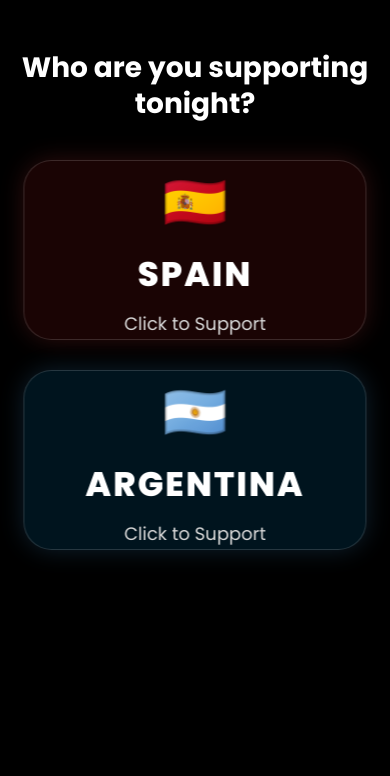
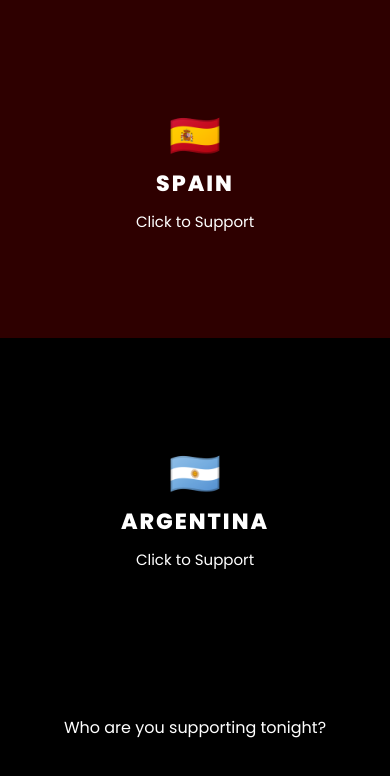
Before and after one commit to Shinnousuke/fifa, a website: page index.html in a window 390 px wide. Drawn offline with nearby package versions, Linux system fonts and the light colour scheme.

Commit message:
Update style.css

```diff
--- a/style.css
+++ b/style.css
@@ -5,13 +5,18 @@
     font-family:'Poppins',sans-serif;
 }
 
-html,body{
+html,
+body{
     width:100%;
-    min-height:100%;
-    overflow:hidden;
+    min-height:100vh;
     background:#000;
+    overflow-x:hidden;
 }
-
+.container{
+    position:relative;
+    width:100%;
+    height:100vh;
+}
 
 /* Background */
 
@@ -153,33 +158,8 @@ html,body{
     color:#ffe600;
 }
 
-.success-message{
-    width:100%;
-    max-width:420px;
-    margin:20px auto;
-    padding:24px;
 
-    background:rgba(255,255,255,.08);
-    border:1px solid rgba(255,255,255,.15);
-    border-radius:22px;
 
-    backdrop-filter:blur(12px);
-
-    color:white;
-    text-align:center;
-}
-
-.success-message h2{
-    margin:12px 0;
-    color:#FFD54F;
-    font-size:26px;
-}
-
-.success-message p{
-    color:#f2f2f2;
-    font-size:17px;
-    line-height:1.7;
-}
 /* TABLET */
 
 @media(max-width:900px){
@@ -192,125 +172,116 @@ html,body{
 
 
 
-/* ================= MOBILE ================= */
+/* MOBILE */
 
 @media (max-width:650px){
 
 html,
 body{
-    overflow:hidden;
+    overflow-y:auto;
 }
 
-/* Hide VS circle */
-.vs{
-    display:none;
+/* Teams become normal blocks */
+
+.team{
+    position:relative;
+    width:100%;
+    height:40vh;
 }
 
-/* Center text */
+.left{
+    left:auto;
+    top:auto;
+}
+
+.right{
+    right:auto;
+    top:auto;
+}
+
+/* Center is no longer absolute */
 
 .center{
-    position:absolute;
-    top:40px;
-    left:50%;
-    transform:translateX(-50%);
-    width:90%;
+    position:relative;
+    top:auto;
+    left:auto;
+    transform:none;
+
+    width:100%;
+    padding:30px 20px;
+    margin:0 auto;
+
+    display:flex;
+    flex-direction:column;
+    justify-content:center;
+    align-items:center;
     text-align:center;
 }
 
-.subtitle{
-    font-size:28px;
-    font-weight:700;
-    line-height:1.3;
+.title{
+    font-size:32px;
 }
 
-
-
-/* Cards */
-
-.team{
-    position:absolute;
-    left:50%;
-    transform:translateX(-50%);
-
-    width:88%;
-    height:180px;
-
-    display:flex;
-    justify-content:center;
-    align-items:center;
-
-    border-radius:28px;
-
-    backdrop-filter:blur(10px);
-    border:1px solid rgba(255,255,255,.15);
-
-    transition:.3s;
+.subtitle{
+    font-size:16px;
+    margin-top:10px;
 }
 
-/* Spain */
-
-.left{
-    top:160px;
-    background:rgba(120,20,20,.22);
-    box-shadow:0 0 25px rgba(255,70,70,.18);
-}
-
-/* Argentina */
-
-.right{
-    top:370px;
-    background:rgba(0,80,120,.25);
-    box-shadow:0 0 25px rgba(80,180,255,.18);
+.vs{
+    width:80px;
+    height:80px;
+    margin:20px auto;
+    font-size:30px;
 }
 
 .team-content{
-    text-align:center;
-    color:#fff;
+    padding:20px;
 }
 
 .team-content h1{
-    font-size:52px;
-    margin-bottom:8px;
+    font-size:42px;
 }
 
 .team-content h2{
-    font-size:34px;
-    font-weight:800;
-    letter-spacing:2px;
-    margin-bottom:8px;
+    font-size:22px;
 }
 
 .team-content p{
-    font-size:18px;
-    color:#d9d9d9;
+    font-size:15px;
 }
 
-/* Hover */
-
-.left:hover{
-    transform:translateX(-50%) scale(1.03);
-}
-
-.right:hover{
-    transform:translateX(-50%) scale(1.03);
+#status{
+    font-size:18px;
+    line-height:1.5;
+    margin-top:20px;
 }
 
 }
-/* Very small phones */
+@media (max-width:380px){
 
-@media(max-width:380px){
+.title{
+    font-size:28px;
+}
+
+.subtitle{
+    font-size:14px;
+}
 
 .team-content h1{
-    font-size:36px;
+    font-size:34px;
 }
 
-
 .team-content h2{
-    font-size:19px;
+    font-size:18px;
 }
 
+.team-content p{
+    font-size:13px;
+}
 
-.title{
+.vs{
+    width:70px;
+    height:70px;
     font-size:26px;
 }
 
```
